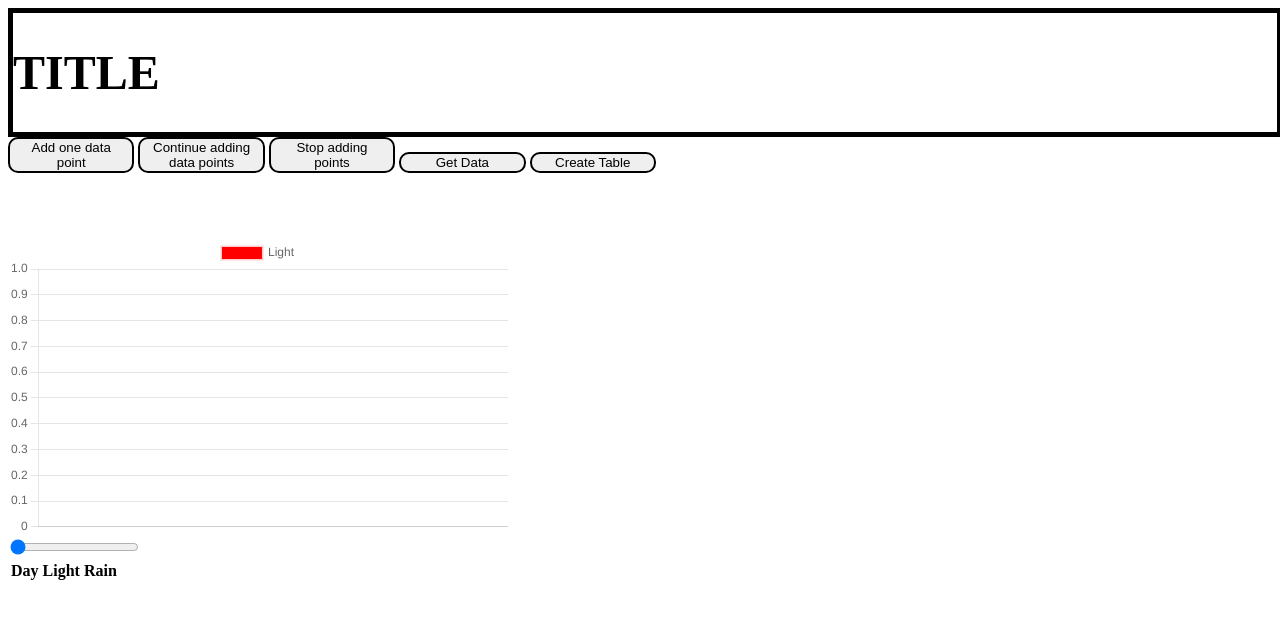
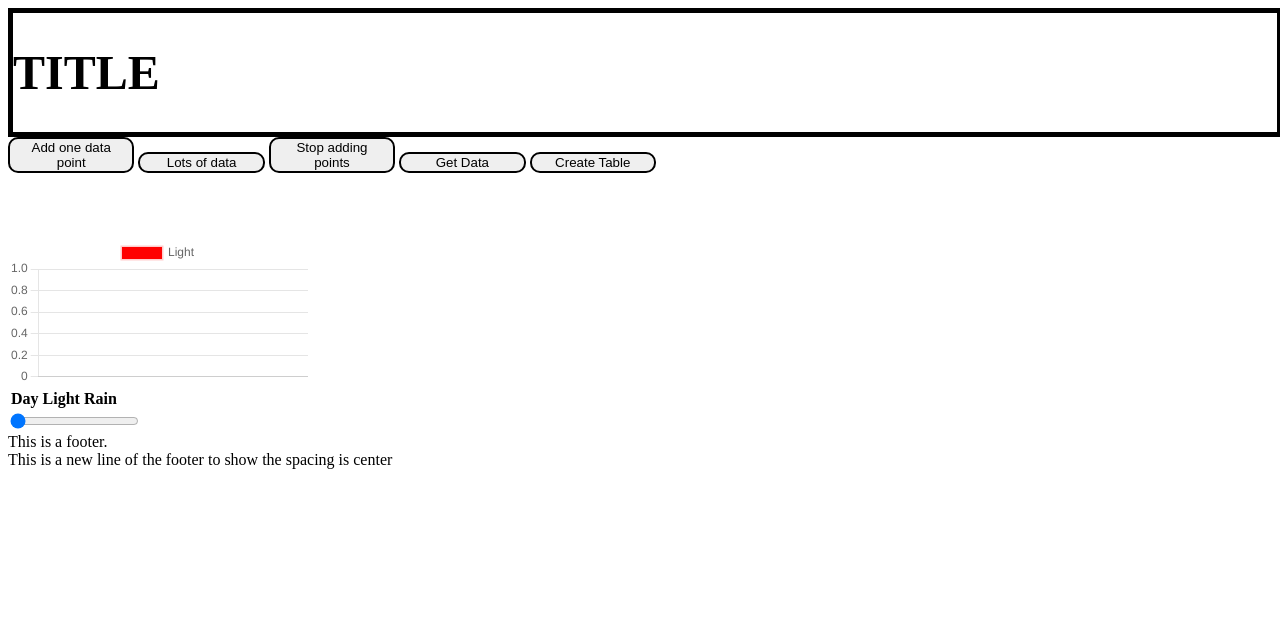
Before and after one commit to henry-oldroyd/raspberry-pi-weather-station, a Flask app: page / in a window 1280 px wide. Shown: the top 619 px of the page. Run offline with Flask 2, Linux system fonts and the light colour scheme; lists and menus that the app fills with data are empty; some libraries are stand-ins or nearby versions.

Commit message:
Update index.html

```diff
--- a/website/templates/index.html
+++ b/website/templates/index.html
@@ -35,27 +35,39 @@
     <div id="buttonMenu">
         <span>
         <button type="button" id="oneData" class="button">Add one data point</button>
-        <button type="button" id="contData" class="button">Continue adding data points</button>
+        <button type="button" id="contData" class="button">Lots of data</button>
         <button type="button" id="stop" class="button">Stop adding points</button>
         <button type="button" id="getDataButton" class="button">Get Data</button>
         <button type="button" id="makeTable" class="button">Create Table</button>
         </span>
     </div>
 
-    <canvas id="myChart" width="500%" height="300%"></canvas>
+
+    <div id="chartDiv">
+        <canvas id="myChart"></canvas>
+    </div>
+
+    <table id="table">
+        <tr>
+            <th id='day'>Day</th>
+            <th class='maindata'>Light</th>
+            <th class='maindata'>Rain</th>
+
+        </tr>
+    </table>
+
 
     <div class="slidercontainer">
         <input type="range" min="1" max="7" value="1" class="slider" id="slider1">
 
     </div>
 
-    <table id="table">
-        <tr>
-            <th>Day</th>
-            <th>Light</th>
-            <th>Rain</th>
 
-        </tr>
-    </table>
+    <div id="footer">
+        <p1 id="footerText">This is a footer. <br> This is a new line of the footer to show the spacing is center</p1>
+        <p1> </p1>
+    </div>
+
+
 </body>
 </html>
```
